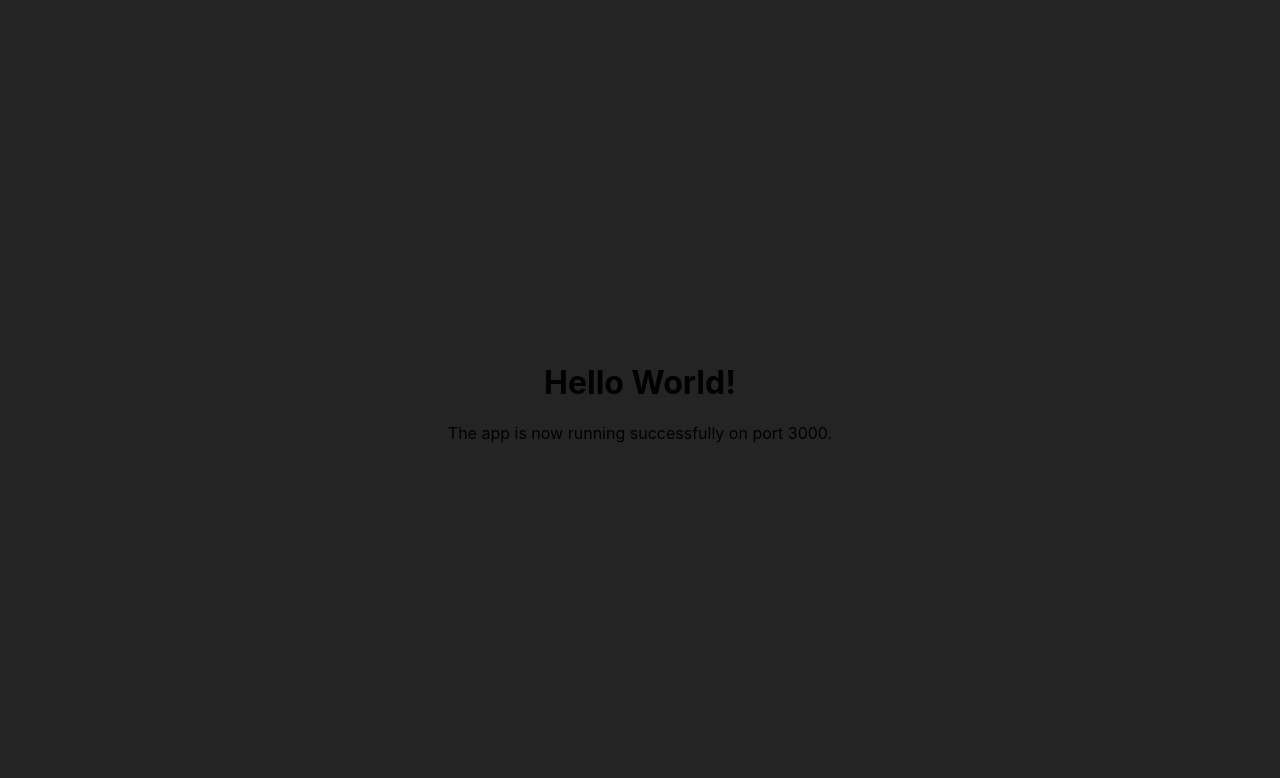
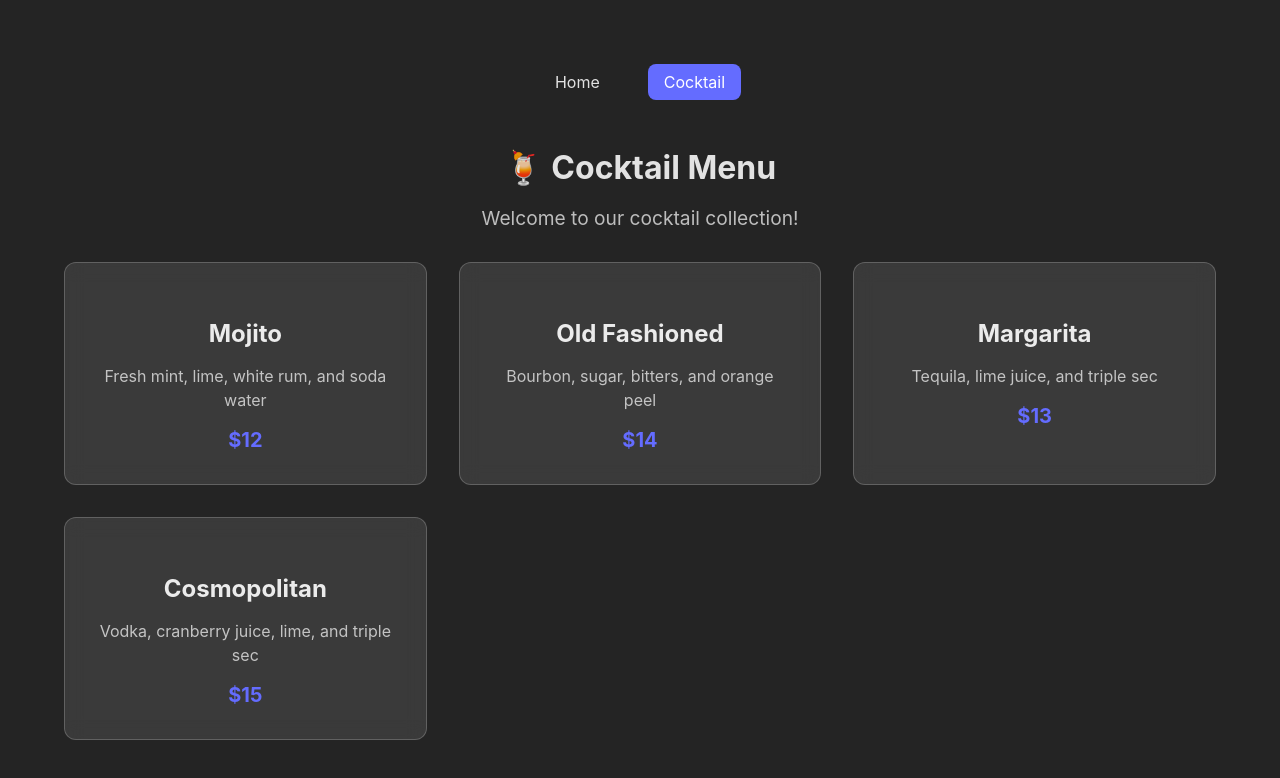
Before and after one commit to hhuwc/builder-io-example, a React (Vite) app: page /cocktail in a window 1280 px wide. Shown: the top 778 px of the page. Built offline with nearby package versions, Linux system fonts and the light colour scheme.

Commit message:
bash
cgen-55c6d538038940f9993b6bb3f60b0346

```diff
--- a/src/App.jsx
+++ b/src/App.jsx
@@ -1,11 +1,18 @@
+import { BrowserRouter as Router, Routes, Route } from "react-router-dom";
+import Home from "./pages/Home";
+import Cocktail from "./pages/Cocktail";
 import "./App.css";
 
 function App() {
   return (
-    <div className="app">
-      <h1>Hello World!</h1>
-      <p>The app is now running successfully on port 3000.</p>
-    </div>
+    <Router>
+      <div className="app">
+        <Routes>
+          <Route path="/" element={<Home />} />
+          <Route path="/cocktail" element={<Cocktail />} />
+        </Routes>
+      </div>
+    </Router>
   );
 }
 
--- /dev/null
+++ b/src/pages/Cocktail.css
@@ -0,0 +1,87 @@
+.cocktail-page {
+  min-height: 100vh;
+  padding: 2rem;
+}
+
+.navigation {
+  display: flex;
+  gap: 2rem;
+  margin-bottom: 3rem;
+  justify-content: center;
+}
+
+.nav-link {
+  text-decoration: none;
+  padding: 0.5rem 1rem;
+  border-radius: 8px;
+  color: rgba(255, 255, 255, 0.87);
+  transition: background-color 0.3s ease;
+}
+
+.nav-link:hover {
+  background-color: rgba(255, 255, 255, 0.1);
+}
+
+.nav-link.active {
+  background-color: #646cff;
+  color: white;
+}
+
+.cocktail-content {
+  text-align: center;
+}
+
+.cocktail-content h1 {
+  font-size: 2.5rem;
+  margin-bottom: 1rem;
+  color: rgba(255, 255, 255, 0.87);
+}
+
+.cocktail-content p {
+  font-size: 1.2rem;
+  margin-bottom: 2rem;
+  color: rgba(255, 255, 255, 0.7);
+}
+
+.cocktail-grid {
+  display: grid;
+  grid-template-columns: repeat(auto-fit, minmax(280px, 1fr));
+  gap: 2rem;
+  max-width: 1200px;
+  margin: 0 auto;
+}
+
+.cocktail-card {
+  background: rgba(255, 255, 255, 0.1);
+  border-radius: 12px;
+  padding: 2rem;
+  backdrop-filter: blur(10px);
+  border: 1px solid rgba(255, 255, 255, 0.2);
+  transition:
+    transform 0.3s ease,
+    box-shadow 0.3s ease;
+}
+
+.cocktail-card:hover {
+  transform: translateY(-5px);
+  box-shadow: 0 10px 25px rgba(0, 0, 0, 0.3);
+}
+
+.cocktail-card h3 {
+  font-size: 1.5rem;
+  margin-bottom: 1rem;
+  color: rgba(255, 255, 255, 0.9);
+}
+
+.cocktail-card p {
+  font-size: 1rem;
+  margin-bottom: 1rem;
+  color: rgba(255, 255, 255, 0.7);
+  line-height: 1.5;
+}
+
+.price {
+  font-size: 1.25rem;
+  font-weight: bold;
+  color: #646cff;
+}
--- /dev/null
+++ b/src/pages/Cocktail.jsx
@@ -0,0 +1,50 @@
+import { Link } from "react-router-dom";
+import "./Cocktail.css";
+
+function Cocktail() {
+  return (
+    <div className="cocktail-page">
+      <nav className="navigation">
+        <Link to="/" className="nav-link">
+          Home
+        </Link>
+        <Link to="/cocktail" className="nav-link active">
+          Cocktail
+        </Link>
+      </nav>
+
+      <div className="cocktail-content">
+        <h1>🍹 Cocktail Menu</h1>
+        <p>Welcome to our cocktail collection!</p>
+
+        <div className="cocktail-grid">
+          <div className="cocktail-card">
+            <h3>Mojito</h3>
+            <p>Fresh mint, lime, white rum, and soda water</p>
+            <span className="price">$12</span>
+          </div>
+
+          <div className="cocktail-card">
+            <h3>Old Fashioned</h3>
+            <p>Bourbon, sugar, bitters, and orange peel</p>
+            <span className="price">$14</span>
+          </div>
+
+          <div className="cocktail-card">
+            <h3>Margarita</h3>
+            <p>Tequila, lime juice, and triple sec</p>
+            <span className="price">$13</span>
+          </div>
+
+          <div className="cocktail-card">
+            <h3>Cosmopolitan</h3>
+            <p>Vodka, cranberry juice, lime, and triple sec</p>
+            <span className="price">$15</span>
+          </div>
+        </div>
+      </div>
+    </div>
+  );
+}
+
+export default Cocktail;
--- /dev/null
+++ b/src/pages/Home.css
@@ -0,0 +1,64 @@
+.home-page {
+  min-height: 100vh;
+  padding: 2rem;
+}
+
+.navigation {
+  display: flex;
+  gap: 2rem;
+  margin-bottom: 3rem;
+  justify-content: center;
+}
+
+.nav-link {
+  text-decoration: none;
+  padding: 0.5rem 1rem;
+  border-radius: 8px;
+  color: rgba(255, 255, 255, 0.87);
+  transition: background-color 0.3s ease;
+}
+
+.nav-link:hover {
+  background-color: rgba(255, 255, 255, 0.1);
+}
+
+.nav-link.active {
+  background-color: #646cff;
+  color: white;
+}
+
+.home-content {
+  text-align: center;
+  color: rgba(255, 255, 255, 0.87);
+}
+
+.home-content h1 {
+  font-size: 3rem;
+  font-weight: 700;
+  margin-bottom: 1rem;
+}
+
+.home-content p {
+  font-size: 1.2rem;
+  margin-bottom: 1rem;
+  color: rgba(255, 255, 255, 0.7);
+}
+
+.cta-button {
+  display: inline-block;
+  margin-top: 2rem;
+  padding: 1rem 2rem;
+  background: linear-gradient(135deg, #646cff, #535bf2);
+  color: white;
+  text-decoration: none;
+  border-radius: 8px;
+  font-weight: 600;
+  transition:
+    transform 0.3s ease,
+    box-shadow 0.3s ease;
+}
+
+.cta-button:hover {
+  transform: translateY(-2px);
+  box-shadow: 0 8px 25px rgba(100, 108, 255, 0.3);
+}
--- /dev/null
+++ b/src/pages/Home.jsx
@@ -0,0 +1,29 @@
+import { Link } from "react-router-dom";
+import "./Home.css";
+
+function Home() {
+  return (
+    <div className="home-page">
+      <nav className="navigation">
+        <Link to="/" className="nav-link active">
+          Home
+        </Link>
+        <Link to="/cocktail" className="nav-link">
+          Cocktail
+        </Link>
+      </nav>
+
+      <div className="home-content">
+        <h1>Hello World!</h1>
+        <p>The app is now running successfully on port 3000.</p>
+        <p>Navigate to the cocktail page to see our menu!</p>
+
+        <Link to="/cocktail" className="cta-button">
+          View Cocktails 🍹
+        </Link>
+      </div>
+    </div>
+  );
+}
+
+export default Home;
```
